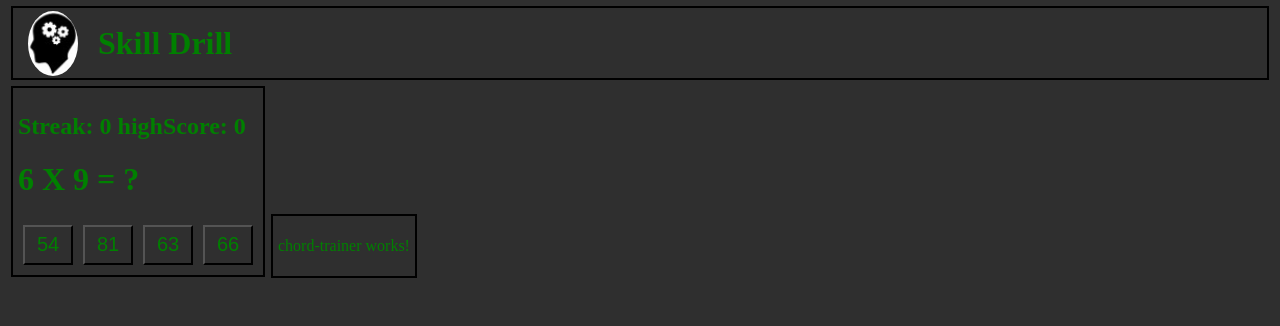
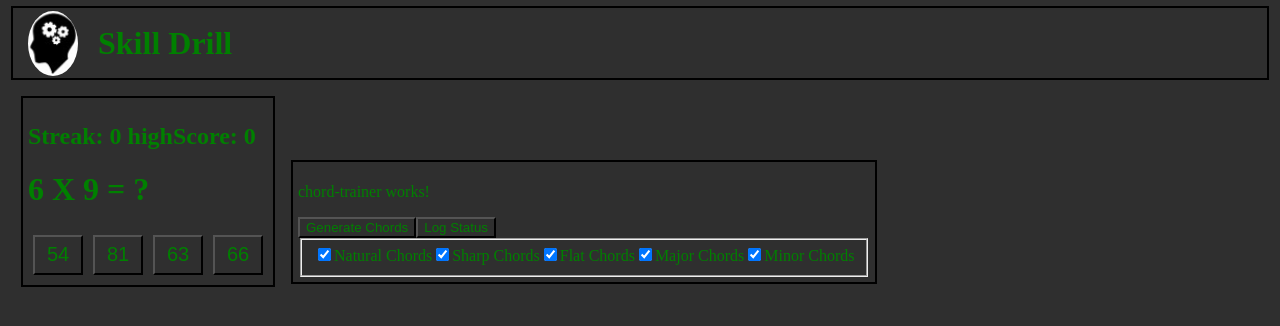
Before and after one commit to BrotherApollo/SkillDrill, an Angular app: page / in a window 1280 px wide. Shown: the top 326 px of the page. Built offline with nearby package versions, Linux system fonts and the light colour scheme.

Commit message:
adding logic for generating chord lists

```diff
--- a/src/app/app.css
+++ b/src/app/app.css
@@ -10,3 +10,7 @@ app-toolbar {
   align-items: center; /* Vertical */
   height: 60px;
 }
+
+problem-display {
+    margin: 15px;
+}
--- a/src/app/chord-trainer/chord-trainer.html
+++ b/src/app/chord-trainer/chord-trainer.html
@@ -1 +1,19 @@
 <p>chord-trainer works!</p>
+<button (click)="generate_chord_list()">Generate Chords</button>
+<button (click)="show_status()">Log Status</button>
+<fieldset>
+    <input type="checkbox" id="natrualChords" [(ngModel)]="naturalChords">
+    <label for="natrualChords">Natural Chords</label>
+
+    <input type="checkbox" id="sharpChords" [(ngModel)]="sharpChords">
+    <label for="sharpChords">Sharp Chords</label>
+
+    <input type="checkbox" id="flatChords" [(ngModel)]="flatChords">
+    <label for="flatChords">Flat Chords</label>
+
+    <input type="checkbox" id="majorChords" [(ngModel)]="majorChords">
+    <label for="majorChords">Major Chords</label>
+
+    <input type="checkbox" id="minorChords" [(ngModel)]="minorChords">
+    <label for="minorChords">Minor Chords</label>
+</fieldset>
--- a/src/app/chord-trainer/chord-trainer.ts
+++ b/src/app/chord-trainer/chord-trainer.ts
@@ -1,11 +1,60 @@
 import { Component } from '@angular/core';
+import { FormsModule } from '@angular/forms';
 
 @Component({
   selector: 'app-chord-trainer',
-  imports: [],
+  imports: [FormsModule],
   templateUrl: './chord-trainer.html',
   styleUrl: './chord-trainer.css'
 })
 export class ChordTrainer {
+  naturalChords: boolean = true;
+  sharpChords: boolean = true;
+  flatChords: boolean = true;
+  majorChords: boolean = true;
+  minorChords: boolean = true;
+  chordList: string[] = [];
 
+
+  show_status(): void {
+    console.log(this.chordList)
+  }
+
+  generate_chord_list(): void {
+    this.chordList = []
+    // Base chord lists
+    let baseChords: string[] = ["A", "B", "C", "D", "E", "F", "G"]; // Natural
+    let sharps: string [] = [] // Sharps
+    let flats: string[] = [] // Flats
+    // populating sharp/flat lists
+    for (let chord of baseChords) {
+      sharps.push(chord+"#")
+      flats.push(chord+"b")
+    }
+
+    console.log(baseChords)
+    let actualBase: string[] = []
+    if (this.naturalChords) {
+      actualBase = actualBase.concat(baseChords)
+    }
+    if (this.sharpChords) {
+      actualBase = actualBase.concat(sharps)
+    }
+    if (this.flatChords) {
+      actualBase = actualBase.concat(flats)
+    }
+    console.log(actualBase)
+
+    // Chord variations (major, minor, ect ...)
+    for (let base of actualBase) {
+      if (this.majorChords) {
+        this.chordList.push(base)
+      }
+      if (this.minorChords) {
+        this.chordList.push(base+"m")
+      }
+    }
+
+
+  }
 }
```
